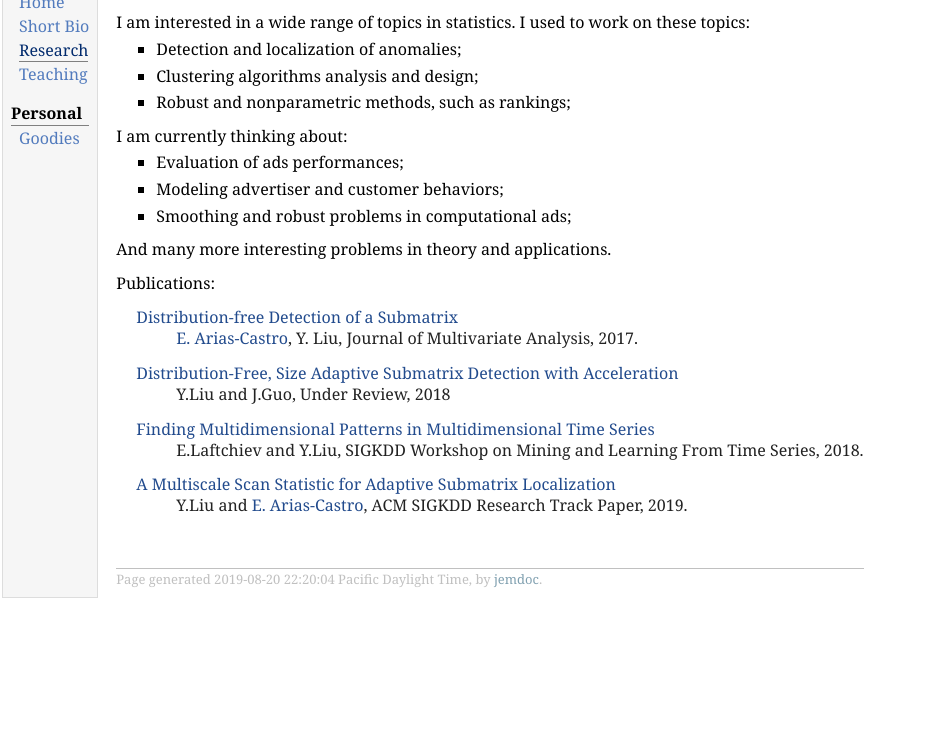
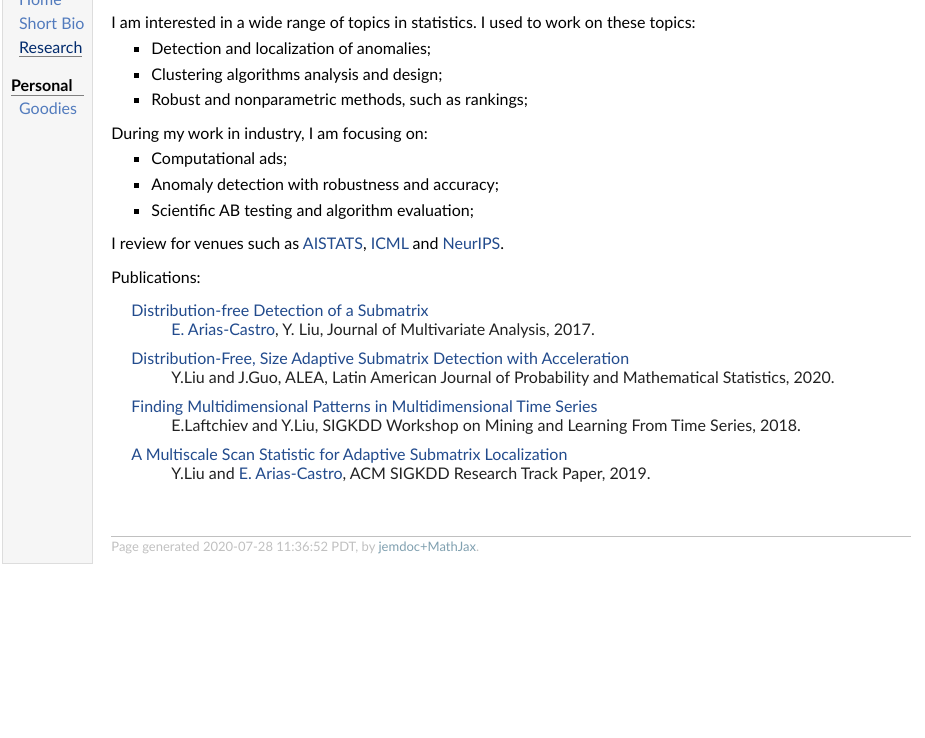
Before and after one commit to nozoeli/nozoeli.github.io, a plain HTML site: page research.html in a window 1280 px wide. Shown: the part 62-800 px from the top of the page, without its empty margins (0-925 px from the left). Drawn offline with Linux system fonts and the light colour scheme.

Commit message:
Add files via upload

```diff
--- a/jemdoc.css
+++ b/jemdoc.css
@@ -8,7 +8,7 @@ table#tlayout {
 
 body {
 	background: white;
-	font-family: Georgia, serif;
+	font-family: "Trebuchet MS", Helvetica, sans-serif;
 	padding-bottom: 8px;
 	margin: 0;
 }
@@ -39,6 +39,8 @@ body {
 	background: white;
 	text-align: left;
 	vertical-align: top;
+	min-width: 800px;
+	width: 800px;
 }
 
 #layout-menu a {
@@ -297,7 +299,10 @@ span.comment, span.comment > *, span.string, span.string > * {
 }
 
 @media print {
-	#layout-menu { display: none; }
+	#layout-menu {
+		display: none;
+	}
+
 }
 
 #fwtitle {
--- a/research.html
+++ b/research.html
@@ -5,7 +5,8 @@
 <meta name="generator" content="jemdoc, see http://jemdoc.jaboc.net/" />
 <meta http-equiv="Content-Type" content="text/html;charset=utf-8" />
 <link rel="stylesheet" href="jemdoc.css" type="text/css" />
-<title>Research</title>
+<title>Research
+</title>
 </head>
 <body>
 <table summary="Table for page layout." id="tlayout">
@@ -15,55 +16,70 @@
 <div class="menu-item"><a href="index.html">Home</a></div>
 <div class="menu-item"><a href="bio.html">Short&nbsp;Bio</a></div>
 <div class="menu-item"><a href="research.html" class="current">Research</a></div>
-<div class="menu-item"><a href="past.html">Teaching</a></div>
 <div class="menu-category">Personal</div>
 <div class="menu-item"><a href="goodies.html">Goodies</a></div>
 </td>
 <td id="layout-content">
 <div id="toptitle">
-<h1>Research</h1>
+<h1>Research
+</h1>
 </div>
-<p>I am interested in a wide range of topics in statistics. I used to work on these topics:</p>
+<p>
+
+I am interested in a wide range of topics in statistics. I used to work on these topics:
+</p>
 <ul>
-<li><p>Detection and localization of anomalies;</p>
+<li><p>Detection and localization of anomalies;
+</p>
 </li>
-<li><p>Clustering algorithms analysis and design; </p>
+<li><p>Clustering algorithms analysis and design;
+</p>
 </li>
 <li><p>Robust and nonparametric methods, such as rankings;</p>
 </li>
 </ul>
-<p>I am currently thinking about:</p>
+<p>During my work in industry, I am focusing on:
+</p>
 <ul>
-<li><p>Evaluation of ads performances;</p>
+<li><p>Computational ads;
+</p>
 </li>
-<li><p>Modeling advertiser and customer behaviors; </p>
+<li><p>Anomaly detection with robustness and accuracy;
+</p>
 </li>
-<li><p>Smoothing and robust problems in computational ads;</p>
+<li><p>Scientific AB testing and algorithm evaluation;</p>
 </li>
 </ul>
-<p>And many more interesting problems in theory and applications.</p>
+<p>
+
+I review for venues such as <a href="https://www.aistats.org" target=&ldquo;blank&rdquo;>AISTATS</a>, <a href="https://icml.cc" target=&ldquo;blank&rdquo;>ICML</a> and <a href="https://nips.cc" target=&ldquo;blank&rdquo;>NeurIPS</a>.
+
+</p>
 <p>Publications:</p>
 <dl>
-<dt><a href="http://arxiv.org/abs/1604.07449">Distribution-free Detection of a Submatrix</a></dt>
+<dt><a href="http://arxiv.org/abs/1604.07449" target=&ldquo;blank&rdquo;>Distribution-free Detection of a Submatrix</a></dt>
 <dd><p>
-<a href="http://www.math.ucsd.edu/~eariasca/">E. Arias-Castro</a>, Y. Liu, Journal of Multivariate Analysis, 2017. </p></dd>
-</dl>
-<dl>
-<dt><a href="https://arxiv.org/abs/1804.10887">Distribution-Free, Size Adaptive Submatrix Detection with Acceleration</a></dt>
-<dd><p>Y.Liu and J.Guo, Under Review, 2018 </p></dd>
-</dl>
-<dl>
-<dt><a href="http://www.merl.com/publications/docs/TR2018-044.pdf">Finding Multidimensional Patterns in Multidimensional
+<a href="http://www.math.ucsd.edu/~eariasca/" target=&ldquo;blank&rdquo;>E. Arias-Castro</a>, Y. Liu, Journal of Multivariate Analysis, 2017.
+
+</p></dd>
+<dt><a href="https://arxiv.org/abs/1804.10887" target=&ldquo;blank&rdquo;>Distribution-Free, Size Adaptive Submatrix Detection with Acceleration</a></dt>
+<dd><p>Y.Liu and J.Guo, ALEA, Latin American
+Journal of Probability and Mathematical Statistics, 2020.
+
+</p></dd>
+<dt><a href="http://www.merl.com/publications/docs/TR2018-044.pdf" target=&ldquo;blank&rdquo;>Finding Multidimensional Patterns in Multidimensional
 Time Series</a></dt>
-<dd><p>E.Laftchiev and Y.Liu, SIGKDD Workshop on Mining and Learning From Time Series, 2018. </p></dd>
-</dl>
-<dl>
-<dt><a href="https://arxiv.org/pdf/1906.08884.pdf">A Multiscale Scan Statistic for Adaptive Submatrix Localization</a></dt>
-<dd><p>Y.Liu and <a href="http://www.math.ucsd.edu/~eariasca/">E. Arias-Castro</a>, ACM SIGKDD Research Track Paper, 2019. </p></dd>
+<dd><p>E.Laftchiev and Y.Liu, SIGKDD Workshop on Mining and Learning From Time Series, 2018.
+
+</p></dd>
+<dt><a href="https://arxiv.org/pdf/1906.08884.pdf" target=&ldquo;blank&rdquo;>A Multiscale Scan Statistic for Adaptive Submatrix Localization</a></dt>
+<dd><p>Y.Liu and <a href="http://www.math.ucsd.edu/~eariasca/" target=&ldquo;blank&rdquo;>E. Arias-Castro</a>, ACM SIGKDD Research Track Paper, 2019.
+
+</p></dd>
 </dl>
 <div id="footer">
 <div id="footer-text">
-Page generated 2019-08-20 22:20:04 Pacific Daylight Time, by <a href="http://jemdoc.jaboc.net/">jemdoc</a>.
+Page generated 2020-07-28 11:36:52 PDT, by <a href="https://github.com/wsshin/jemdoc_mathjax" target="blank">jemdoc+MathJax</a>.
 </div>
 </div>
 </td>
```
Also changed, not shown: bio.html (+14 -6 lines), goodies.html (+40 -19 lines), index.html (+26 -11 lines), 6 other files. Lines whose indentation alone changed are shown as unchanged.
